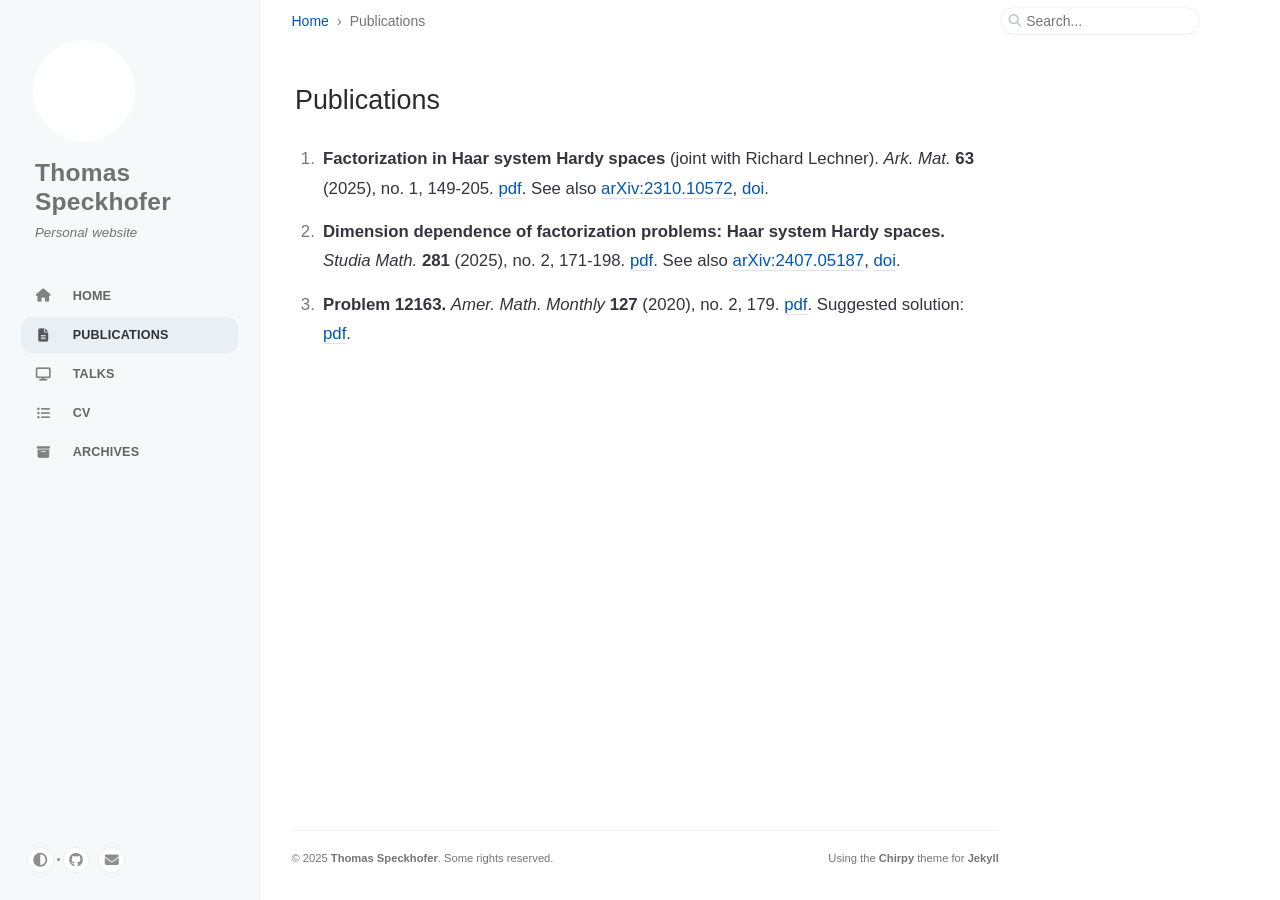
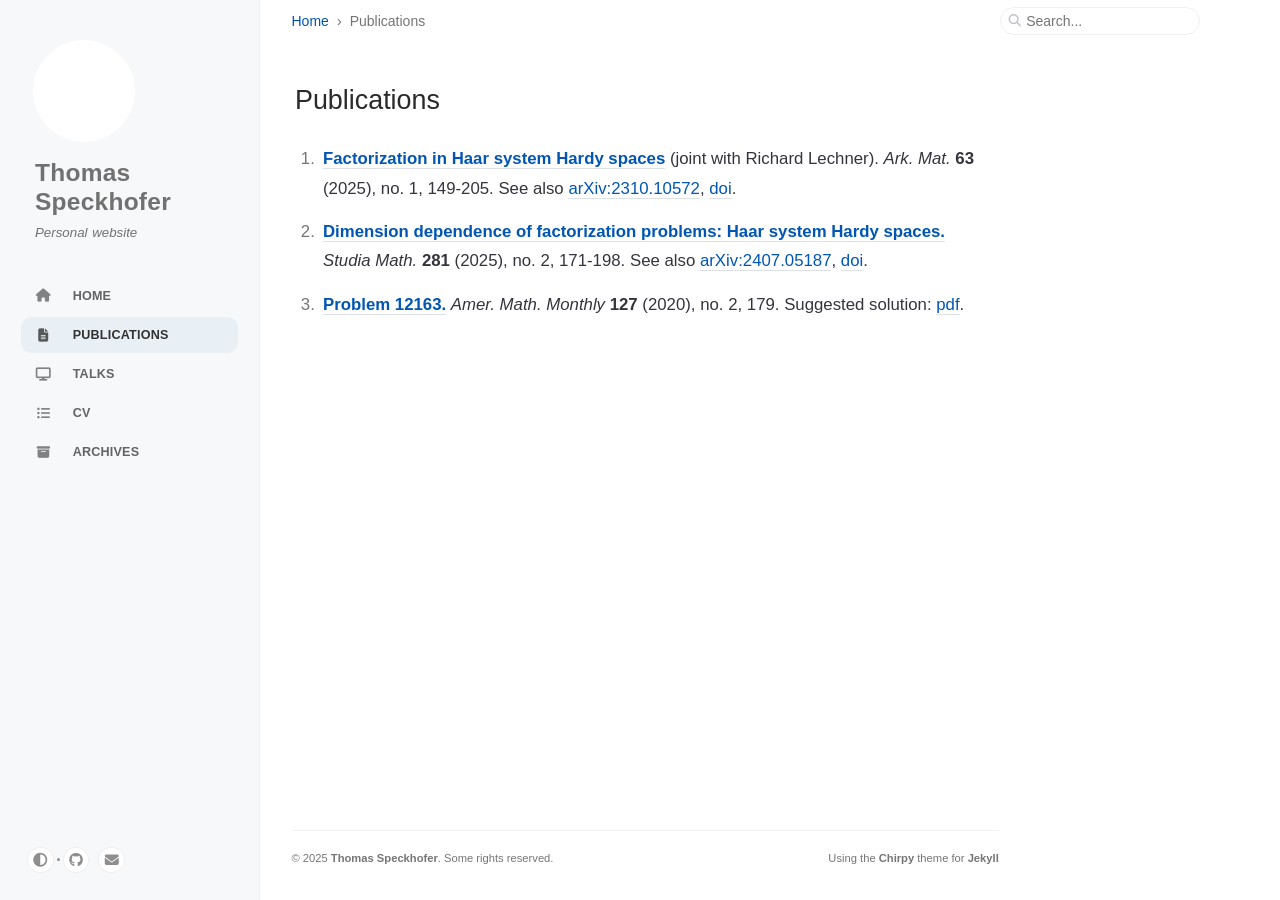
Before and after one commit to speckhofer/speckhofer.github.io, a Jekyll site: the page built from _tabs/publications.md, in a window 1280 px wide. Built offline with Jekyll 4.4.1, drawn with Linux system fonts in a browser that asks for light colours; cached includes are drawn as plain includes.

Commit message:
Update publications.md

```diff
--- a/_tabs/publications.md
+++ b/_tabs/publications.md
@@ -3,8 +3,8 @@ icon: fas fa-file-lines
 order: 1
 ---
 
-1. **Factorization in Haar system Hardy spaces** (joint with Richard Lechner). _Ark. Mat._ **63** (2025), no. 1, 149-205. [pdf](/assets/pdf/publications/2025_Lechner-Speckhofer_Factorization-in-Haar-system-Hardy-spaces.pdf). See also [arXiv:2310.10572](https://arxiv.org/abs/2310.10572), [doi](https://doi.org/10.4310/arkiv.2025.v63.n1.a6).
+1. [**Factorization in Haar system Hardy spaces**](/assets/pdf/publications/2025_Lechner-Speckhofer_Factorization-in-Haar-system-Hardy-spaces.pdf) (joint with Richard Lechner). _Ark. Mat._ **63** (2025), no. 1, 149-205. See also [arXiv:2310.10572](https://arxiv.org/abs/2310.10572), [doi](https://doi.org/10.4310/arkiv.2025.v63.n1.a6).
 
-1. **Dimension dependence of factorization problems: Haar system Hardy spaces.** _Studia Math._ **281** (2025), no. 2, 171-198. [pdf](/assets/pdf/publications/2025_Speckhofer_Dimension-dependence-of-factorization-problems-Haar-system-Hardy-spaces.pdf). See also [arXiv:2407.05187](https://arxiv.org/abs/2407.05187), [doi](https://doi.org/10.4064/sm240706-24-11).
+1. [**Dimension dependence of factorization problems: Haar system Hardy spaces.**](/assets/pdf/publications/2025_Speckhofer_Dimension-dependence-of-factorization-problems-Haar-system-Hardy-spaces.pdf) _Studia Math._ **281** (2025), no. 2, 171-198. See also [arXiv:2407.05187](https://arxiv.org/abs/2407.05187), [doi](https://doi.org/10.4064/sm240706-24-11).
 
-1. **Problem 12163.** _Amer. Math. Monthly_ **127** (2020), no. 2, 179. [pdf](/assets/pdf/problem-12163.pdf). Suggested solution: [pdf](/assets/pdf/solution-12163.pdf).
+1. [**Problem 12163.**](/assets/pdf/problem-12163.pdf) _Amer. Math. Monthly_ **127** (2020), no. 2, 179. Suggested solution: [pdf](/assets/pdf/solution-12163.pdf).
```
